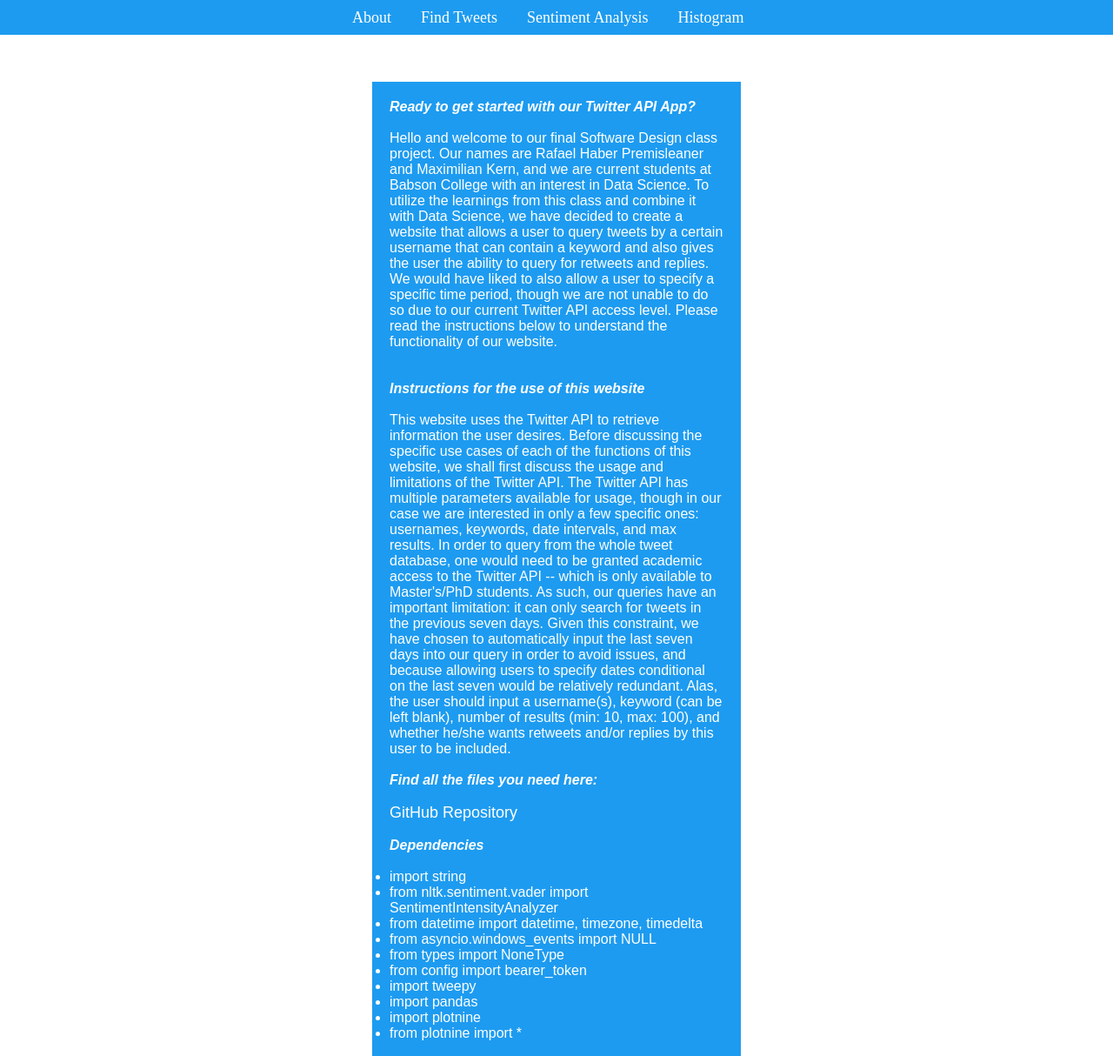
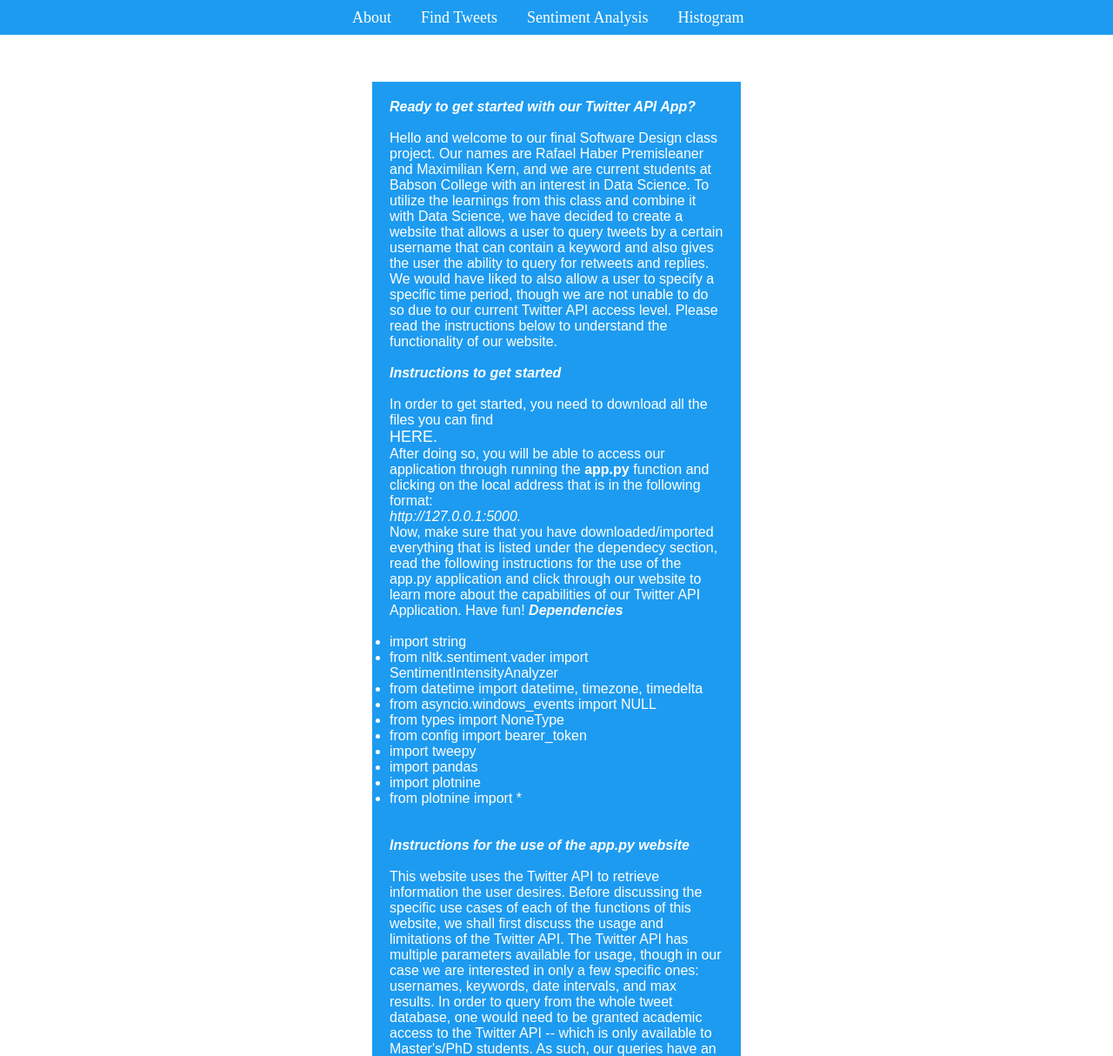
Before and after one commit to theMaxK/theMaxK.github.io, a plain HTML site: page index.html in a window 1280 px wide. Shown: the top 1214 px of the page at 87% size. Drawn offline with Linux system fonts and the light colour scheme.

Commit message:
Update index.html

```diff
--- a/index.html
+++ b/index.html
@@ -95,8 +95,38 @@
       instructions below to understand the functionality of our website.
       <br />
       <br />
+      <em><b>Instructions to get started</b></em
+      ><br /><br />
+      In order to get started, you need to download all the files you can find
       <br />
-      <em><b>Instructions for the use of this website</b></em
+      <a href="https://github.com/rpremisleaner1/rafa-max-OIM3640">HERE.</a>
+      <br />
+      After doing so, you will be able to access our application through running
+      the <b>app.py</b> function and clicking on the local address that is in
+      the following format: <br />
+      <i> http://127.0.0.1:5000.</i> <br />
+      Now, make sure that you have downloaded/imported everything that is listed
+      under the dependecy section, read the following instructions for the use
+      of the app.py application and click through our website to learn more
+      about the capabilities of our Twitter API Application. Have fun!
+
+      <em><b>Dependencies</b></em>
+      <br /><br />
+      <ul>
+        <li>import string</li>
+        <li>from nltk.sentiment.vader import SentimentIntensityAnalyzer</li>
+        <li>from datetime import datetime, timezone, timedelta</li>
+        <li>from asyncio.windows_events import NULL</li>
+        <li>from types import NoneType</li>
+        <li>from config import bearer_token</li>
+        <li>import tweepy</li>
+        <li>import pandas</li>
+        <li>import plotnine</li>
+        <li>from plotnine import *</li>
+      </ul>
+
+      <br /><br />
+      <em><b>Instructions for the use of the app.py website</b></em
       ><br /><br />
       This website uses the Twitter API to retrieve information the user
       desires. Before discussing the specific use cases of each of the functions
@@ -116,30 +146,7 @@
       replies by this user to be included.
       <br />
       <br />
-      <em><b>Find all the files you need here: </b></em>
-      <br /><br />
-      <a href="https://github.com/rpremisleaner1/rafa-max-OIM3640"
-        >GitHub Repository</a
-      >
       <br />
-      <br />
-      <em><b>Dependencies</b></em>
-      <br /><br />
-      <ul>
-        <li>import string</li>
-        <li>from nltk.sentiment.vader import SentimentIntensityAnalyzer</li>
-        <li>from datetime import datetime, timezone, timedelta</li>
-        <li>from asyncio.windows_events import NULL</li>
-        <li>from types import NoneType</li>
-        <li>from config import bearer_token</li>
-        <li>import tweepy</li>
-        <li>import pandas</li>
-        <li>import plotnine</li>
-        <li>from plotnine import *</li>
-      </ul>
-      <br />
-      <br />
-
       <em><b>Click through the sections and find out more about:</b></em>
       <br /><br />
       <a href="find-tweets.html">Find Tweets</a>
```
